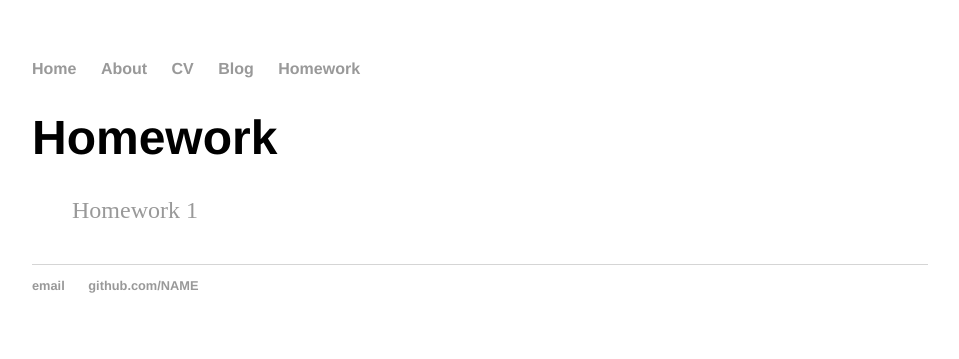
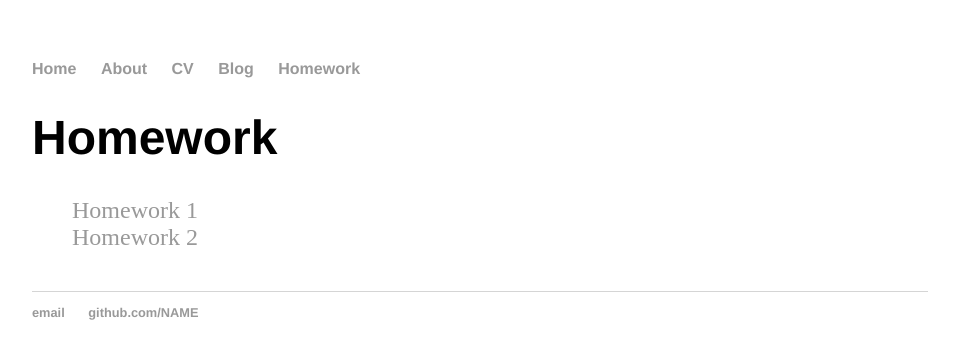
Before and after one commit to sazand/sazand.github.io, a Jekyll site: the page built from homework/index.html, in a window 1280 px wide. Shown: the top 359 px of the page, without its empty margins (160-1119 px from the left). Built offline with Jekyll 4.4.1, drawn with Linux system fonts in a browser that asks for light colours.

Commit message:
Update index.html

```diff
--- a/homework/index.html
+++ b/homework/index.html
@@ -5,5 +5,6 @@ date: 2022-01-13
 ---
 <h1>{{ page.title }}</h1>
 <ul class="posts">
-<li><a href="homework/hw1">Homework 1</a></li>
+<li><a href=“/homework/hw1”>Homework 1</a></li>
+<li><a href=“/homework/hw2”>Homework 2</a></li>
 </ul>
```
